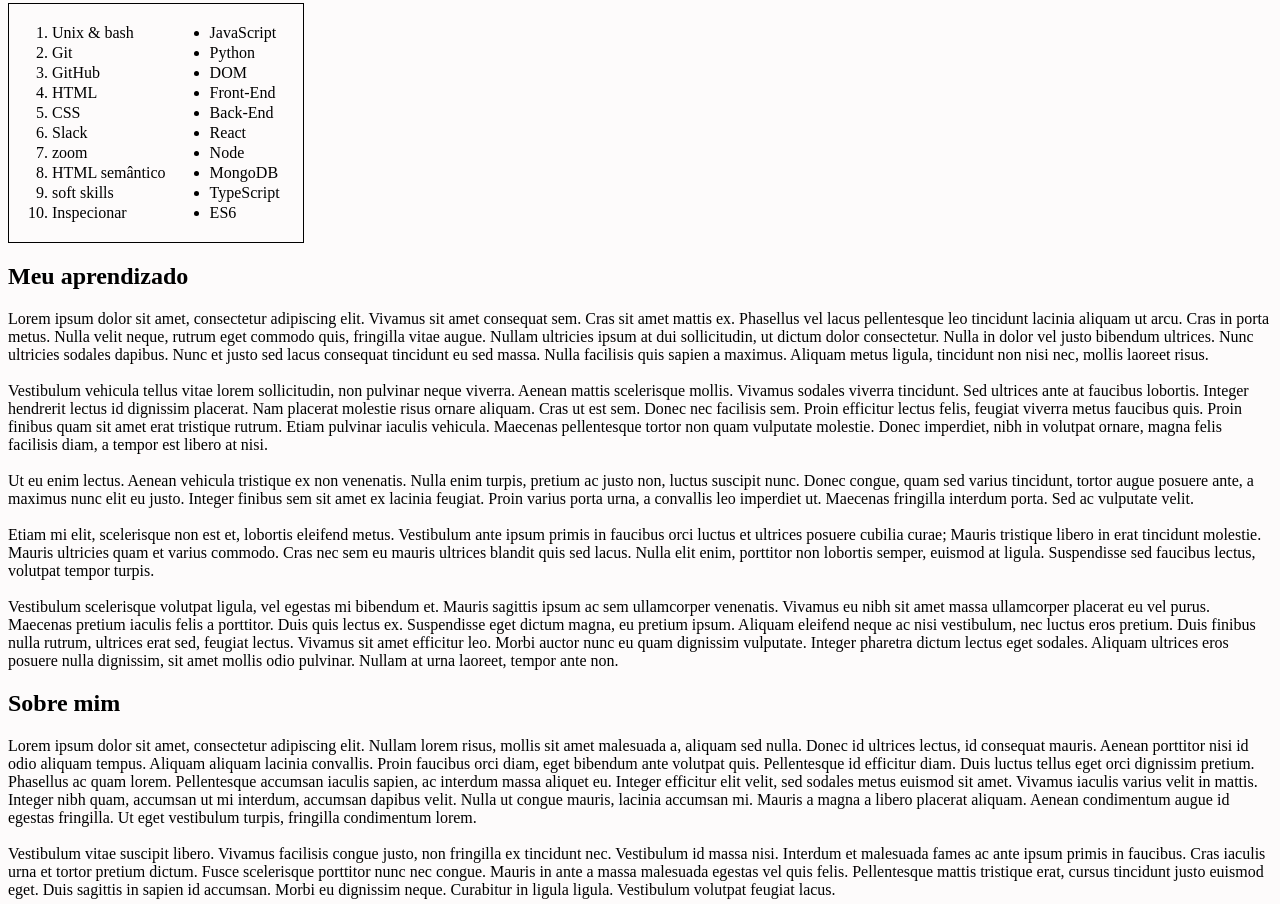
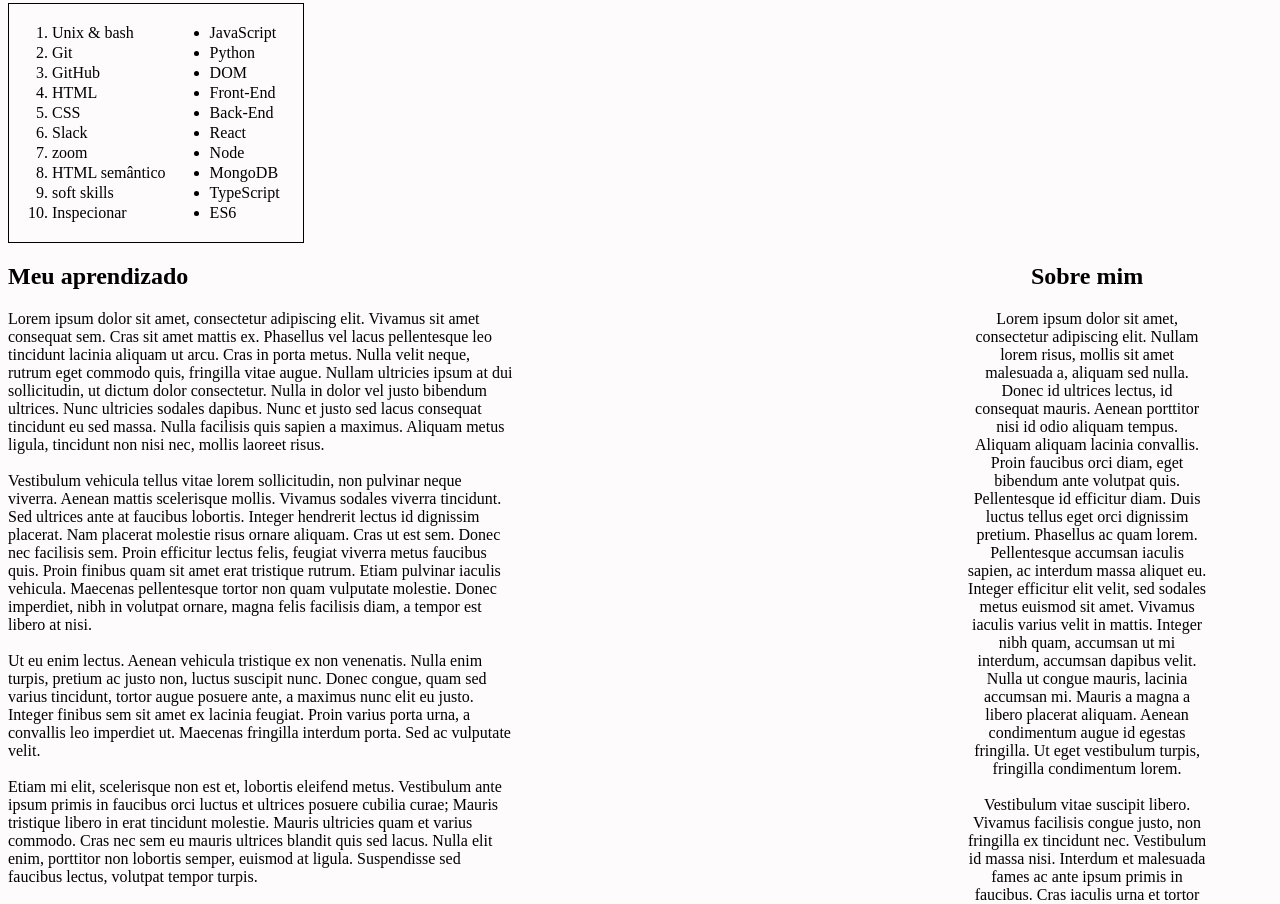
Before and after one commit to wxluiz/lessons-learned, a website: page index.html in a window 1280 px wide. Shown: the part 317-1221 px from the top of the page. Drawn offline with Linux system fonts and the light colour scheme.

Commit message:
Requisito 15 feito

```diff
--- a/index.html
+++ b/index.html
@@ -52,7 +52,8 @@
                 </tr>
             </table>
         </section>
-        <article>
+        <section>
+            <article class="lado-esquerdo">
                 <h2>Meu aprendizado</h2>
 
                 <p>Lorem ipsum dolor sit amet, consectetur adipiscing elit. Vivamus sit amet consequat sem. Cras sit amet mattis ex. Phasellus vel lacus pellentesque leo tincidunt lacinia aliquam ut arcu. Cras in porta metus. Nulla velit neque, rutrum eget commodo quis, fringilla vitae augue. Nullam ultricies ipsum at dui sollicitudin, ut dictum dolor consectetur. Nulla in dolor vel justo bibendum ultrices. Nunc ultricies sodales dapibus. Nunc et justo sed lacus consequat tincidunt eu sed massa. Nulla facilisis quis sapien a maximus. Aliquam metus ligula, tincidunt non nisi nec, mollis laoreet risus. <br>
@@ -65,7 +66,7 @@
                 <br>
                 Vestibulum scelerisque volutpat ligula, vel egestas mi bibendum et. Mauris sagittis ipsum ac sem ullamcorper venenatis. Vivamus eu nibh sit amet massa ullamcorper placerat eu vel purus. Maecenas pretium iaculis felis a porttitor. Duis quis lectus ex. Suspendisse eget dictum magna, eu pretium ipsum. Aliquam eleifend neque ac nisi vestibulum, nec luctus eros pretium. Duis finibus nulla rutrum, ultrices erat sed, feugiat lectus. Vivamus sit amet efficitur leo. Morbi auctor nunc eu quam dignissim vulputate. Integer pharetra dictum lectus eget sodales. Aliquam ultrices eros posuere nulla dignissim, sit amet mollis odio pulvinar. Nullam at urna laoreet, tempor ante non.</p>
             </article>
-        <aside>
+            <aside class="lado-direito">
                 <h2>Sobre mim</h2>
 
                 <p>
@@ -74,6 +75,7 @@
                     Vestibulum vitae suscipit libero. Vivamus facilisis congue justo, non fringilla ex tincidunt nec. Vestibulum id massa nisi. Interdum et malesuada fames ac ante ipsum primis in faucibus. Cras iaculis urna et tortor pretium dictum. Fusce scelerisque porttitor nunc nec congue. Mauris in ante a massa malesuada egestas vel quis felis. Pellentesque mattis tristique erat, cursus tincidunt justo euismod eget. Duis sagittis in sapien id accumsan. Morbi eu dignissim neque. Curabitur in ligula ligula. Vestibulum volutpat feugiat lacus.
                 </p>
             </aside>
+        </section>
     </main>
     <footer id="rodape">
         <p>Todos os direitos reservados, Luiz Henrique</p>
--- a/style.css
+++ b/style.css
@@ -16,3 +16,19 @@
     color: brown;
     font-family: sans-serif;
 }
+
+article {
+    width: 40%;
+    display: inline-block;
+    margin-top: 0;
+}
+aside {
+    display: inline-block;
+    width: 18.9%;
+    padding-left: 450px;
+    text-align: center;
+}
+
+footer {
+    color: blue;
+}
```
Lines whose indentation alone changed are shown as unchanged.
